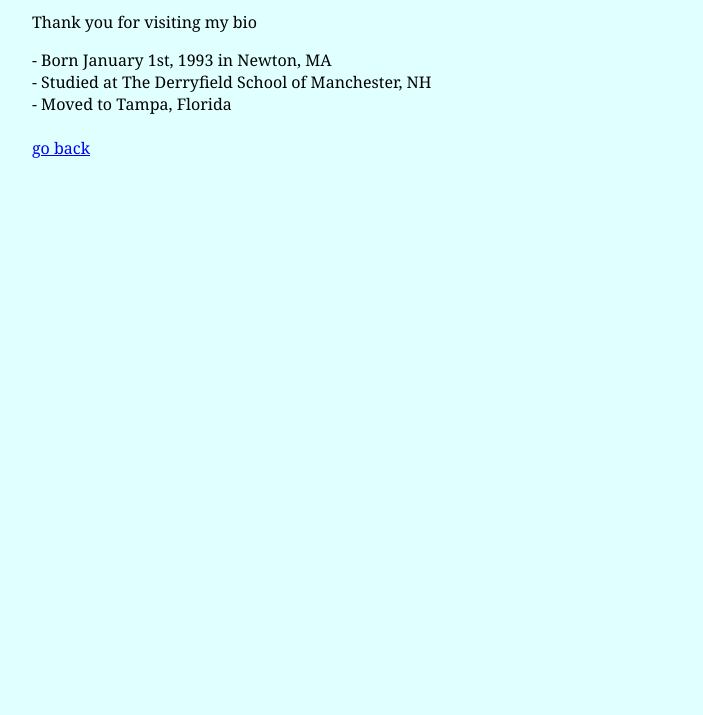
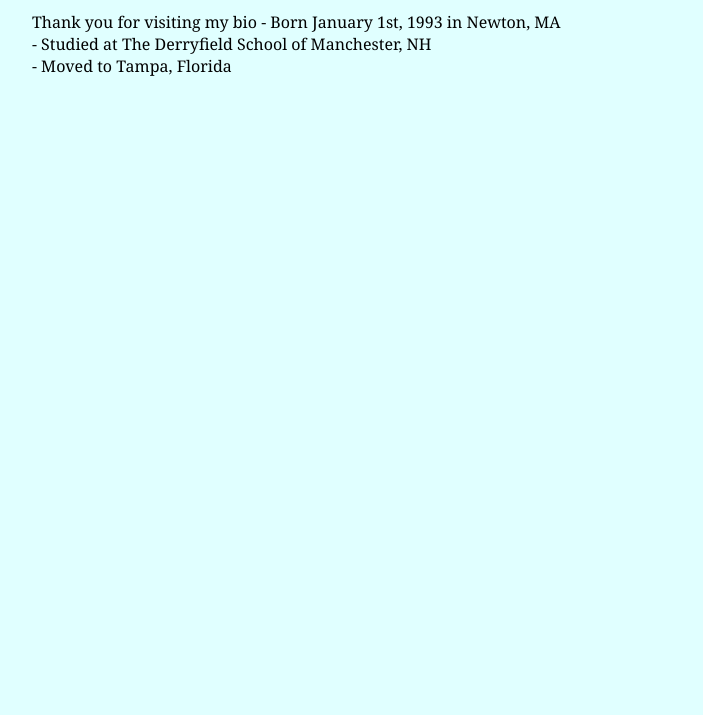
Before and after one commit to zoesobin/zoesobin.github.com, a plain HTML site: page portfolio/bio.html in a window 1280 px wide. Shown: the part 85-800 px from the top of the page, without its empty margins (288-991 px from the left). Drawn offline with Linux system fonts and the light colour scheme.

Commit message:
Update portfolio/bio.html

```diff
--- a/portfolio/bio.html
+++ b/portfolio/bio.html
@@ -10,14 +10,14 @@
 <body>
 <h1>Zoe Sobin</h1>
 
-<p>Thank you for visiting my bio</p>
+<p1>Thank you for visiting my bio</p1>
 
-<p1>
+<p2>
 - Born January 1st, 1993 in Newton, MA<br>
 - Studied at The Derryfield School of Manchester, NH<br>
 - Moved to Tampa, Florida<br><br>
-</p1>
+</p2>
 </body>
-<a href="index.html">go back</a>
+<a href="index.html"go back</a>
 
 </html>
```
